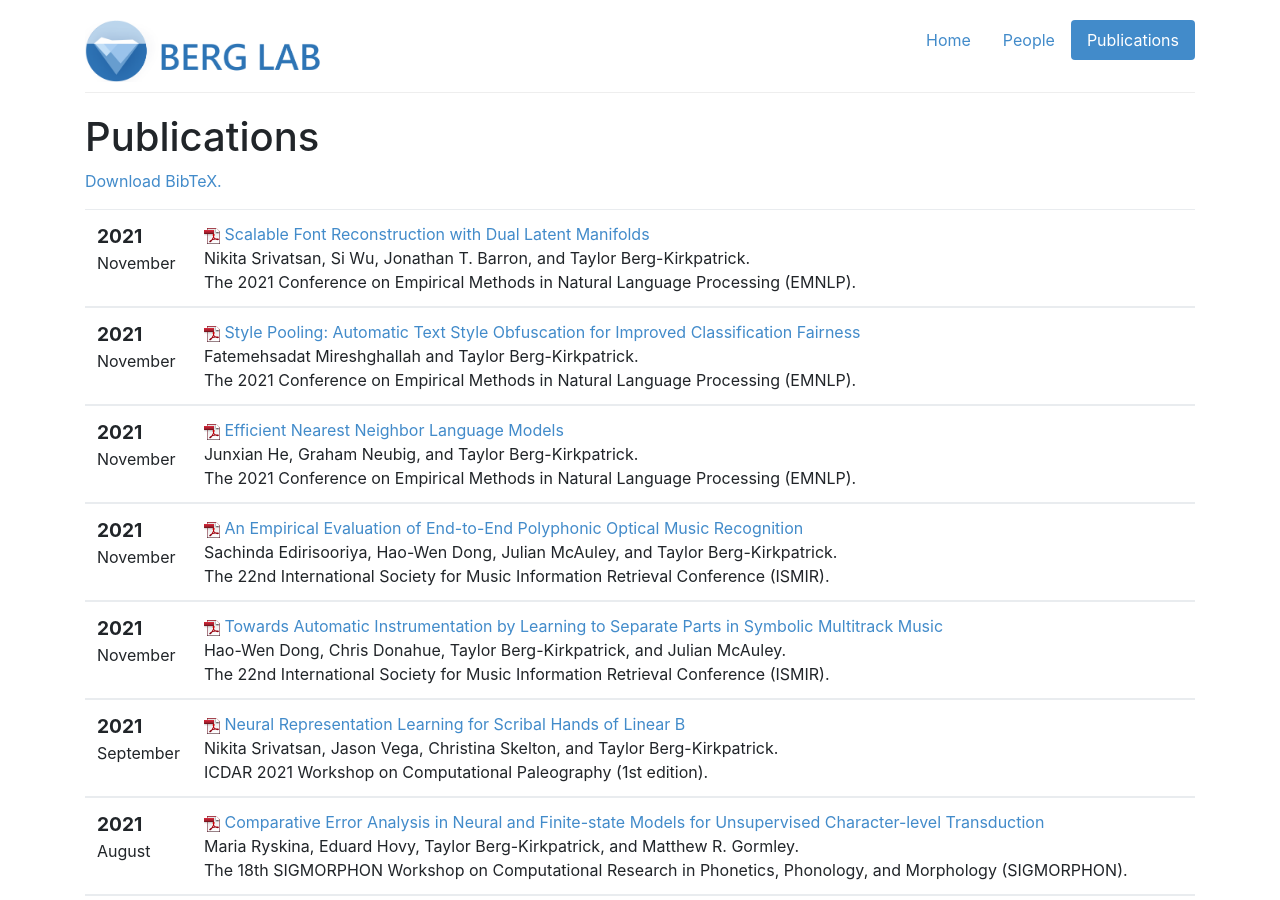
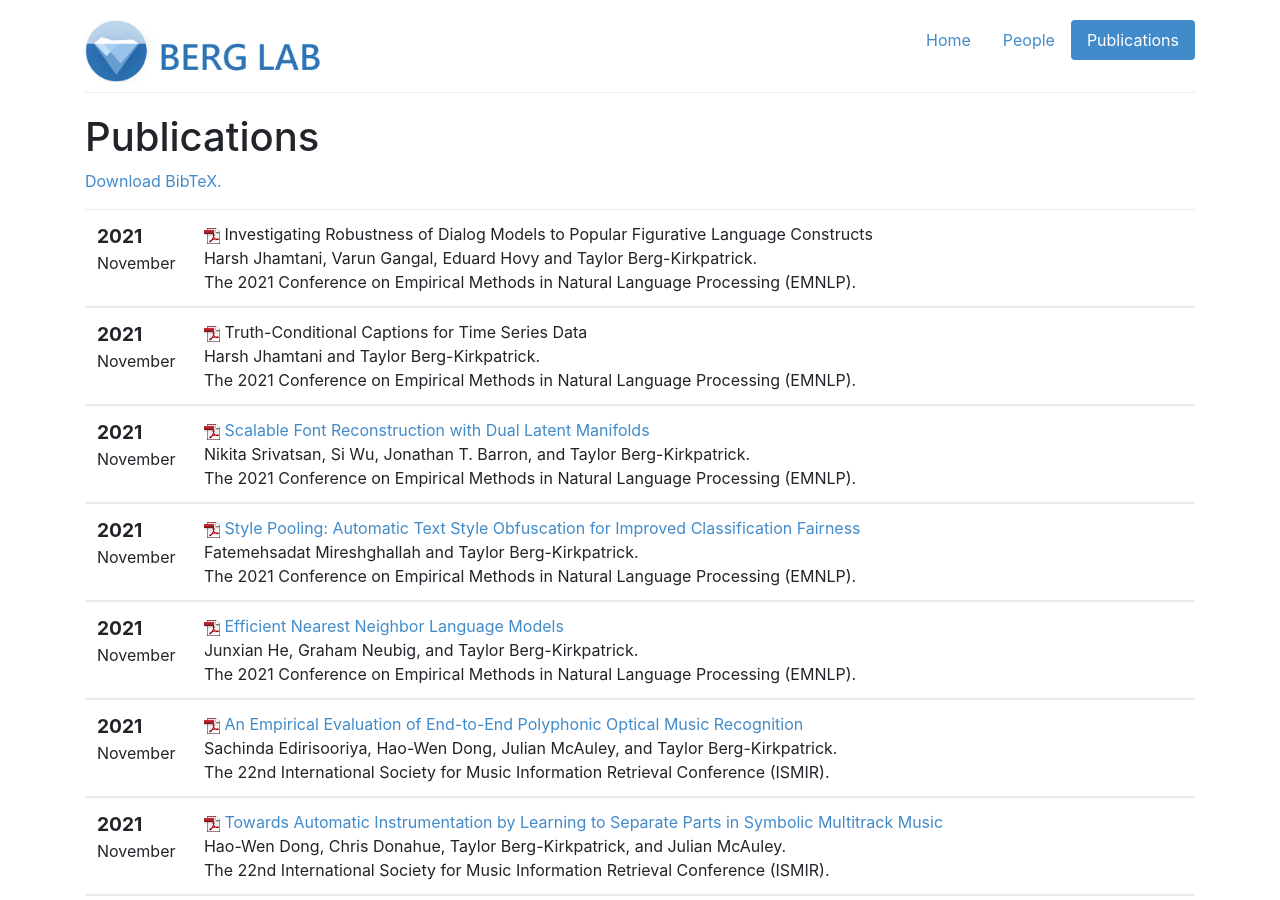
Before and after one commit to icebergnlp/icebergnlp.github.io, a Jekyll site: the page built from publications.html, in a window 1280 px wide and 900 px high. Built offline with Jekyll 4.4.1, drawn with Linux system fonts in a browser that asks for light colours.

Commit message:
Harsh's EMNLP papers

```diff
--- a/_includes/pubs.html
+++ b/_includes/pubs.html
@@ -1,4 +1,52 @@
 <table class="table">
+    <tbody>
+        <tr>
+            <td>
+                <span class="date">
+                    <big><strong>2021</strong></big><br />
+                    November
+                </span>
+            </td>
+            <td class="publication">
+                <span class="pubtitle">
+                    <img src="img/pdficon_small.png" width="16"
+                    height="16" alt="PDF" />
+                    Investigating Robustness of Dialog Models to Popular Figurative Language Constructs
+                </span><br />
+                <span class="authors">
+                    Harsh Jhamtani, Varun Gangal, Eduard Hovy and Taylor Berg-Kirkpatrick.
+                </span><br />
+                <span class="venuetype"></span><span class="venue">The 2021 Conference on Empirical Methods in Natural Language Processing (EMNLP)</span>.
+                <br />
+                <span class="links">
+                </span>
+            </td>
+        </tr>
+    </tbody>
+    <tbody>
+        <tr>
+            <td>
+                <span class="date">
+                    <big><strong>2021</strong></big><br />
+                    November
+                </span>
+            </td>
+            <td class="publication">
+                <span class="pubtitle">
+                    <img src="img/pdficon_small.png" width="16"
+                    height="16" alt="PDF" />
+                    Truth-Conditional Captions for Time Series Data
+                </span><br />
+                <span class="authors">
+                    Harsh Jhamtani and Taylor Berg-Kirkpatrick.
+                </span><br />
+                <span class="venuetype"></span><span class="venue">The 2021 Conference on Empirical Methods in Natural Language Processing (EMNLP)</span>.
+                <br />
+                <span class="links">
+                </span>
+            </td>
+        </tr>
+    </tbody>
     <tbody>
         <tr>
             <td>
```
